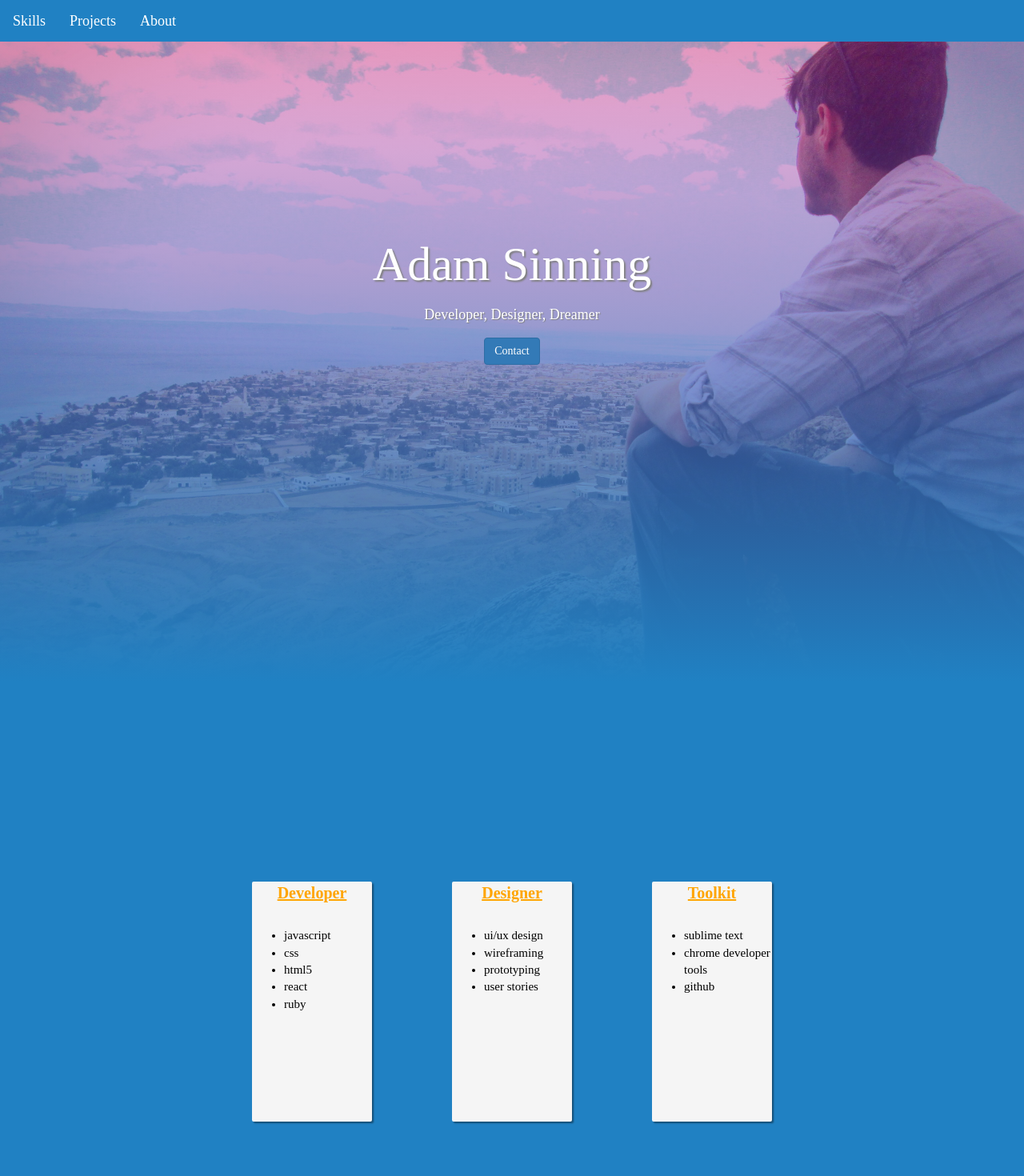
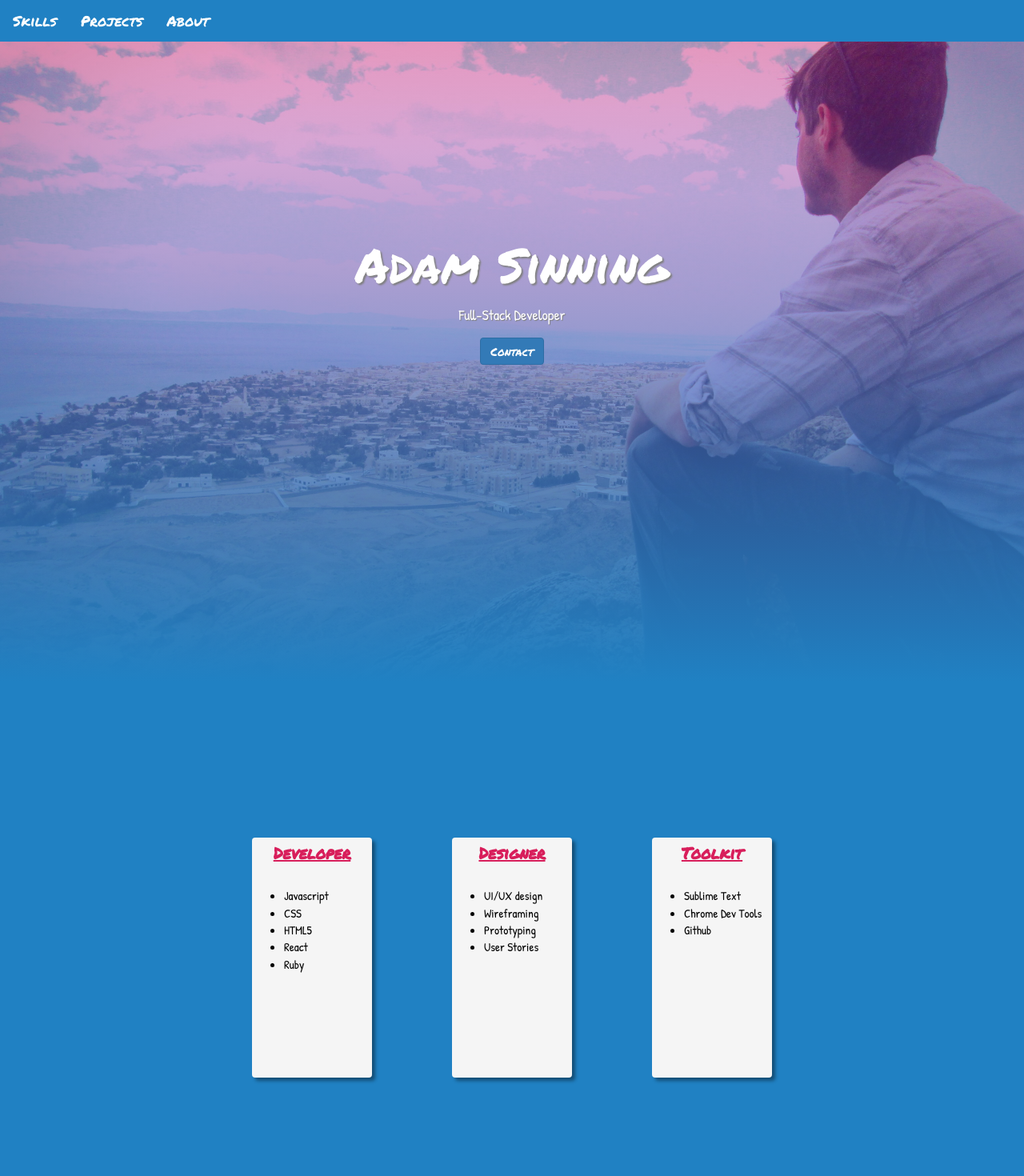
Before and after one commit to sinninga/first-portfolio, a React app: page / in a window 1280 px wide. Shown: the top 1470 px of the page at 80% size. Built offline with nearby package versions, Linux system fonts and the light colour scheme.

Commit message:
fonts imported and css updates

```diff
--- a/assets/stylesheets/application.scss
+++ b/assets/stylesheets/application.scss
@@ -6,7 +6,7 @@ body {
   background-color: #2081C3;
   border-radius: 0;
   margin: 0;
-  font-family: serif;
+  font-family: 'Permanent Marker', cursive;
 }
 
 .navbar-brand {
@@ -30,19 +30,20 @@ body {
   align-items: center;
   justify-content: center;
   margin-bottom: 20vh;
-  font-family: serif;
+  font-family: 'Patrick Hand', cursive;
   text-shadow: 1px 1px 1px grey;
 }
 
 .adam {
   font-size: 60px;
   margin-bottom: 0px;
-  font-family: serif;
+  font-family: 'Permanent Marker', cursive;
   text-shadow: 2px 2px 2px grey;
 }
 
 .banner-button {
   margin-top: 1vh;
+  font-family: 'Permanent Marker', cursive;
 }
 
 .skills {
@@ -53,7 +54,7 @@ body {
   height: 100vh;
   color: white;
   font-size: 3em;
-  font-family: serif;
+  font-family: 'Patrick Hand', cursive;
 }
 
 .skill-card {
@@ -65,8 +66,9 @@ body {
   height: 30rem;
   width: 15rem;
   margin: 5rem;
-  border-radius: 2px;
-  box-shadow: 2px 2px 2px rgba(0, 0, 0, 0.4);
+  margin-bottom: 20vh;
+  border-radius: 4px;
+  box-shadow: 4px 4px 4px rgba(0, 0, 0, 0.4);
   max-height: 100vh;
 }
 
@@ -75,19 +77,24 @@ body {
 }
 
 .skill-title {
-  color: orange;
+  color: #D81E5B;
+  font-family: 'Permanent Marker', cursive;
+  margin-top: 5px;
   text-decoration: underline;
   text-align: center;
 }
 
 .projects {
   display: flex;
-  align-items: center;
+  // align-items: center;
   justify-content: center;
   background-color: #3FB4ED;
   height: 100vh;
   color: white;
   font-size: 3em;
+  text-decoration: underline;
+  font-family: 'Permanent Marker', cursive;
+  text-shadow: 2px 2px 2px grey;
 }
 
 // #root {
--- a/src/components/banner.jsx
+++ b/src/components/banner.jsx
@@ -6,7 +6,7 @@ class Banner extends Component {
       <div className="banner">
         <div className="banner-content">
           <p className="adam">Adam Sinning</p>
-          <h4 className="tagline">Developer, Designer, Dreamer</h4>
+          <h4 className="tagline">Full-Stack Developer</h4>
           <button className="btn btn-primary banner-button">Contact</button>
         </div>
       </div>
--- a/src/components/projects.jsx
+++ b/src/components/projects.jsx
@@ -4,6 +4,7 @@ class Projects extends Component {
   render() {
     return (
       <div className="projects">
+      <br/>
       Projects
       </div>
     )
--- a/src/components/skills.jsx
+++ b/src/components/skills.jsx
@@ -8,30 +8,30 @@ class Skills extends Component {
           <strong className='skill-title'>Developer</strong>
           <br/>
           <ul className='full-list'>
-            <li className='list'>javascript</li>
-            <li className='list'>css</li>
-            <li className='list'>html5</li>
-            <li className='list'>react</li>
-            <li className='list'>ruby</li>
+            <li className='list'>Javascript</li>
+            <li className='list'>CSS</li>
+            <li className='list'>HTML5</li>
+            <li className='list'>React</li>
+            <li className='list'>Ruby</li>
           </ul>
         </div>
         <div className="skill-card">
           <strong className='skill-title'>Designer</strong>
           <br/>
           <ul className='full-list'>
-            <li className='list'>ui/ux design</li>
-            <li className='list'>wireframing</li>
-            <li className='list'>prototyping</li>
-            <li className='list'>user stories</li>
+            <li className='list'>UI/UX design</li>
+            <li className='list'>Wireframing</li>
+            <li className='list'>Prototyping</li>
+            <li className='list'>User Stories</li>
           </ul>
         </div>
         <div className="skill-card">
           <strong className='skill-title'>Toolkit</strong>
           <br/>
           <ul className='full-list'>
-            <li className='list'>sublime text</li>
-            <li className='list'>chrome developer tools</li>
-            <li className='list'>github</li>
+            <li className='list'>Sublime Text</li>
+            <li className='list'>Chrome Dev Tools</li>
+            <li className='list'>Github</li>
           </ul>
         </div>
       </div>
--- a/templates/index.html
+++ b/templates/index.html
@@ -2,6 +2,8 @@
 <html>
   <head>
     <meta charset="UTF-8">
+    <link href="https://fonts.googleapis.com/css?family=Permanent+Marker&display=swap" rel="stylesheet">
+    <link href="https://fonts.googleapis.com/css?family=Patrick+Hand|Permanent+Marker&display=swap" rel="stylesheet">
     <link rel="stylesheet" href="https://maxcdn.bootstrapcdn.com/bootstrap/3.3.7/css/bootstrap.min.css">
     <title>React boilerplate</title>
   </head>
```
